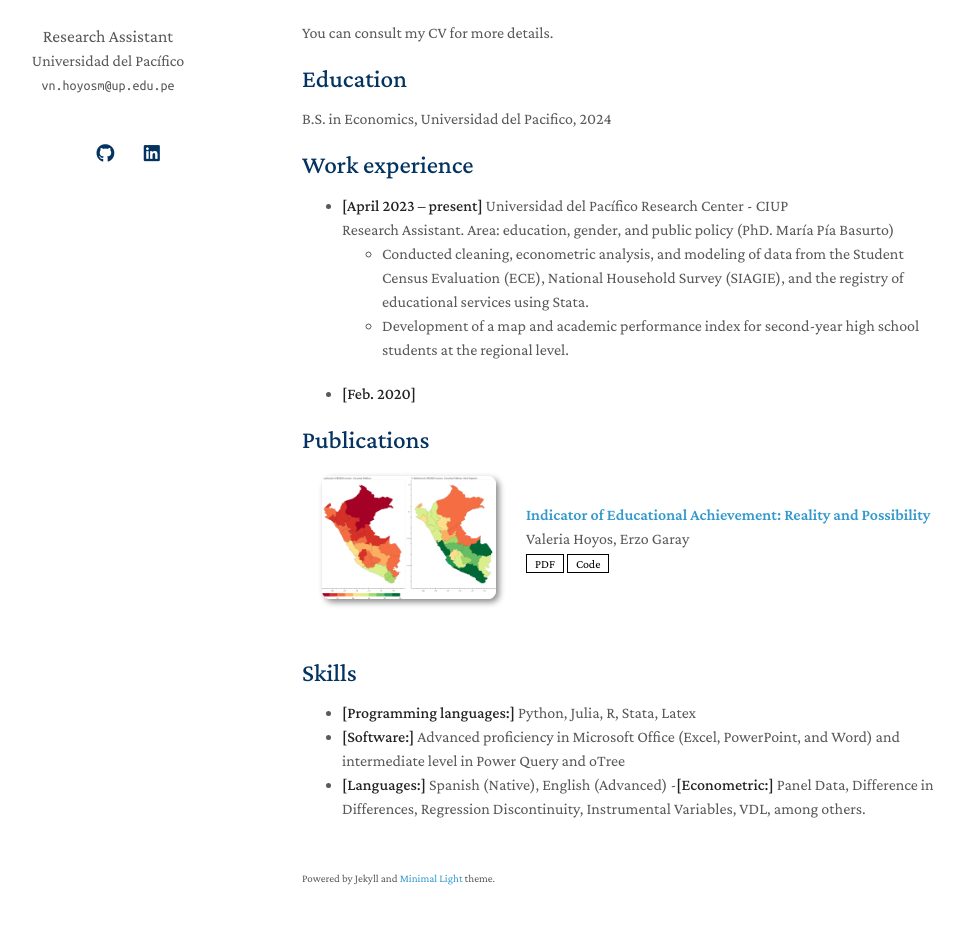
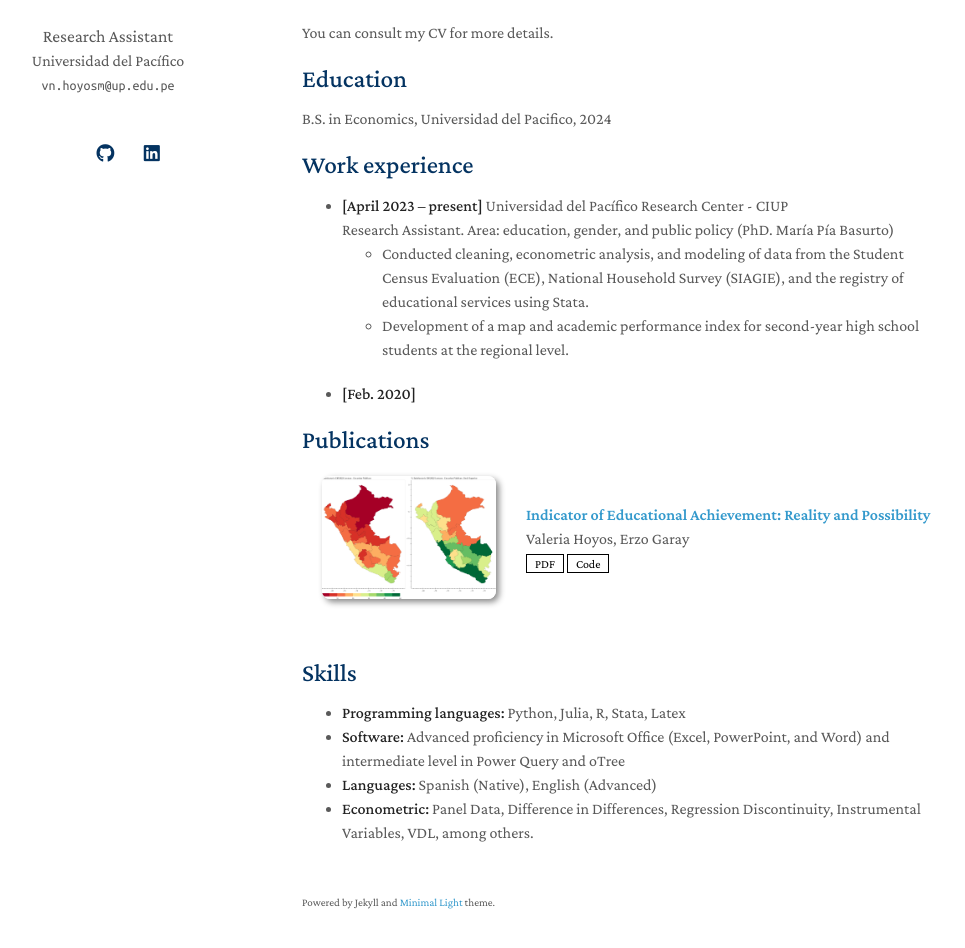
Before and after one commit to valeriahoyosm/Valeria_HM_cv, a Jekyll site: the page built from index.md, in a window 1280 px wide and 1231 px high. Shown: the part 248-1196 px from the top of the window, without its empty margins (168-1133 px from the left). Built offline with Jekyll 4.4.1, drawn with Linux system fonts in a browser that asks for light colours; nearby versions of some CDN libraries; a style sheet for code colours, icons or effects is not loaded; our own code applies the rules of GitHub Pages for plain Markdown files.

```diff
--- a/index.md
+++ b/index.md
@@ -27,7 +27,7 @@ Research Assistant. Area: education, gender, and public policy (PhD. María Pía
 
 ## Skills
 
-- **[Programming languages:]** Python, Julia, R, Stata, Latex
-- **[Software:]** Advanced proficiency in Microsoft Office (Excel, PowerPoint, and Word) and intermediate level in Power Query and oTree
-- **[Languages:]** Spanish (Native), English (Advanced)
--**[Econometric:]** Panel Data, Difference in Differences, Regression Discontinuity, Instrumental Variables, VDL, among others.
+- **Programming languages:** Python, Julia, R, Stata, Latex
+- **Software:** Advanced proficiency in Microsoft Office (Excel, PowerPoint, and Word) and intermediate level in Power Query and oTree
+- **Languages:** Spanish (Native), English (Advanced)
+- **Econometric:** Panel Data, Difference in Differences, Regression Discontinuity, Instrumental Variables, VDL, among others.
```
